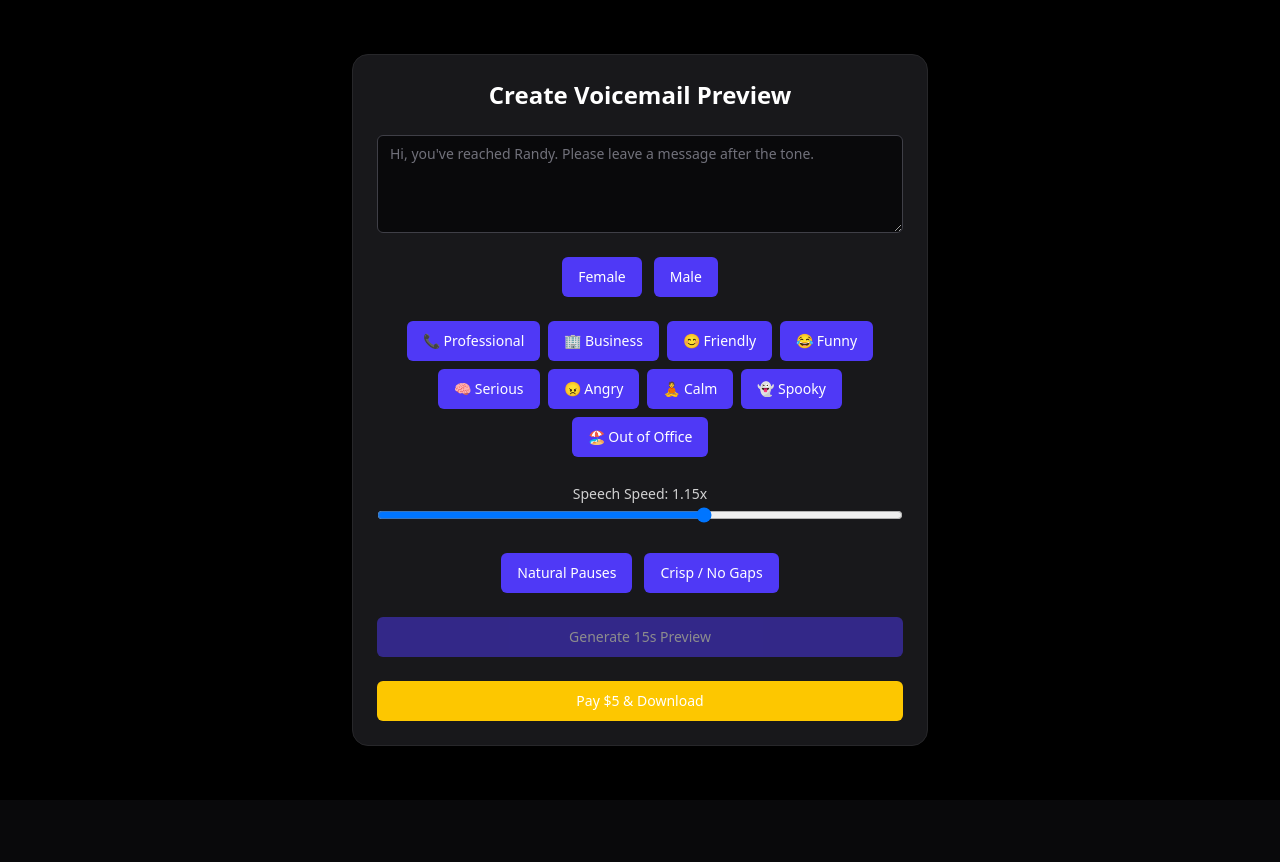
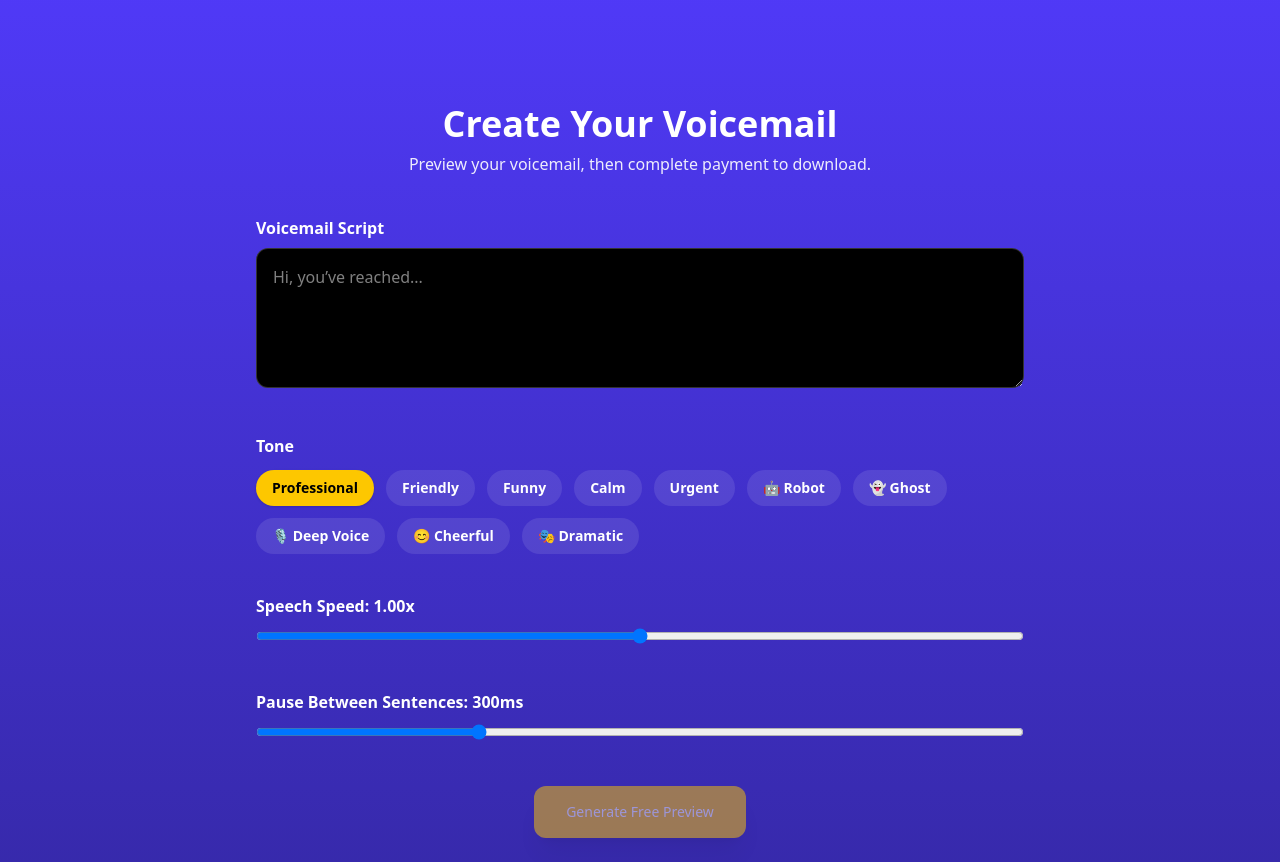
Before and after one commit to luckyone0701/voicemail-genie, a Next.js app: page /create in a window 1280 px wide. Before the commit the page ends 800 px from the top, so only its background shows below. Built offline with nearby package versions, Linux system fonts and the light colour scheme.

Commit message:
Fix Create page UI, tones, textarea styling, and pay flow

```diff
--- a/app/api/checkout/route.ts
+++ b/app/api/checkout/route.ts
@@ -1,3 +1,10 @@
+import Stripe from "stripe";
+import { NextResponse } from "next/server";
+
+const stripe = new Stripe(process.env.STRIPE_SECRET_KEY!);
+
+export async function POST() {
+  try {
     const session = await stripe.checkout.sessions.create({
       mode: "payment",
       payment_method_types: ["card"],
@@ -5,17 +12,25 @@ const session = await stripe.checkout.sessions.create({
         {
           price_data: {
             currency: "usd",
-        product_data: { name: "AI Voicemail Greeting" },
-        unit_amount: 500,
+            product_data: {
+              name: "Voicemail Greeting (Full Audio)",
+              description: "Unlock full-length AI voicemail audio",
+            },
+            unit_amount: 500, // $5.00
           },
           quantity: 1,
         },
       ],
-  success_url: `${process.env.NEXT_PUBLIC_APP_URL}/success`,
-  cancel_url: `${process.env.NEXT_PUBLIC_APP_URL}/create`,
-  metadata: {
-    notes,
-    tone,
-    voice,
-  },
+      success_url: `${process.env.NEXT_PUBLIC_SITE_URL}/success`,
+      cancel_url: `${process.env.NEXT_PUBLIC_SITE_URL}/create`,
     });
+
+    return NextResponse.json({ url: session.url });
+  } catch (error) {
+    console.error("Stripe checkout error:", error);
+    return NextResponse.json(
+      { error: "Failed to create checkout session" },
+      { status: 500 }
+    );
+  }
+}
--- a/app/api/webhook/route.ts
+++ b/app/api/webhook/route.ts
@@ -5,15 +5,9 @@ import path from "path";
 import crypto from "crypto";
 import OpenAI from "openai";
 
-export const config = {
-  api: {
-    bodyParser: false,
-  },
-};
 
-const stripe = new Stripe(process.env.STRIPE_SECRET_KEY!, {
-  apiVersion: "2024-04-10",
-});
+
+const stripe = new Stripe(process.env.STRIPE_SECRET_KEY!);
 
 const openai = new OpenAI({
   apiKey: process.env.OPENAI_API_KEY!,
--- a/app/create/page.tsx
+++ b/app/create/page.tsx
@@ -1,148 +1,165 @@
 "use client";
 
 import { useState } from "react";
+import { motion } from "framer-motion";
 import { Button } from "@/components/ui/button";
-import { Textarea } from "@/components/ui/textarea";
-import { Card } from "@/components/ui/card";
-import { TONES, ToneId } from "@/app/lib/tones";
 
-type Voice = "female" | "male";
-type PauseStyle = "natural" | "crisp";
+type ToneId =
+  | "professional"
+  | "friendly"
+  | "funny"
+  | "calm"
+  | "urgent"
+  | "robot"
+  | "ghost"
+  | "deep"
+  | "cheerful"
+  | "dramatic";
+
+const TONES: { id: ToneId; label: string }[] = [
+  { id: "professional", label: "Professional" },
+  { id: "friendly", label: "Friendly" },
+  { id: "funny", label: "Funny" },
+  { id: "calm", label: "Calm" },
+  { id: "urgent", label: "Urgent" },
+  { id: "robot", label: "🤖 Robot" },
+  { id: "ghost", label: "👻 Ghost" },
+  { id: "deep", label: "🎙️ Deep Voice" },
+  { id: "cheerful", label: "😊 Cheerful" },
+  { id: "dramatic", label: "🎭 Dramatic" },
+];
 
 export default function CreatePage() {
-  const [notes, setNotes] = useState("");
+  const [script, setScript] = useState("");
   const [tone, setTone] = useState<ToneId>("professional");
-  const [voice, setVoice] = useState<Voice>("female");
-  const [speed, setSpeed] = useState(1.15);
-  const [pauseStyle, setPauseStyle] = useState<PauseStyle>("natural");
-
+  const [speed, setSpeed] = useState(1);
+  const [pause, setPause] = useState(300);
+  const [previewUrl, setPreviewUrl] = useState<string | null>(null);
   const [loading, setLoading] = useState(false);
-  const [audioUrl, setAudioUrl] = useState<string | null>(null);
 
   async function generatePreview() {
     setLoading(true);
-    setAudioUrl(null);
 
-    const res = await fetch("/api/preview", {
-      method: "POST",
-      headers: { "Content-Type": "application/json" },
-      body: JSON.stringify({
-        notes,
-        tone,
-        voice,
-        speed,
-        pauseStyle,
-      }),
-    });
-
-    const data = await res.json();
-    setAudioUrl(data.audioUrl);
+    // TEMP preview stub — replace with real API later
+    setTimeout(() => {
+      setPreviewUrl("/sample-preview.mp3");
       setLoading(false);
+    }, 1200);
   }
 
-  async function payAndDownload() {
+  async function startCheckout() {
     const res = await fetch("/api/checkout", { method: "POST" });
     const data = await res.json();
     window.location.href = data.url;
   }
 
   return (
-    <div className="min-h-screen bg-black text-white flex items-center justify-center px-4">
-      <Card className="w-full max-w-xl bg-zinc-900 border border-zinc-800 p-6 rounded-2xl space-y-6">
-        <h1 className="text-2xl font-bold text-center">
-          Create Voicemail Preview
-        </h1>
+    <div className="min-h-screen bg-gradient-to-b from-indigo-600 to-indigo-800 text-white p-6">
+      <motion.div
+        initial={{ opacity: 0, y: 20 }}
+        animate={{ opacity: 1, y: 0 }}
+        className="max-w-3xl mx-auto mt-20 space-y-10"
+      >
+        <header className="text-center space-y-2">
+          <h1 className="text-4xl font-extrabold">Create Your Voicemail</h1>
+          <p className="opacity-90">
+            Preview your voicemail, then complete payment to download.
+          </p>
+        </header>
 
-        {/* TEXT INPUT */}
-        <Textarea
-          placeholder="Hi, you've reached Randy. Please leave a message after the tone."
-          value={notes}
-          onChange={(e) => setNotes(e.target.value)}
-          rows={4}
+        {/* Script */}
+        <div>
+          <label className="block font-semibold mb-2">Voicemail Script</label>
+          <textarea
+            value={script}
+            onChange={(e) => setScript(e.target.value)}
+            placeholder="Hi, you’ve reached..."
+            className="w-full min-h-[140px] rounded-xl p-4
+                       bg-black text-white border border-white/20
+                       focus:outline-none focus:ring-2 focus:ring-yellow-400"
           />
-
-        {/* VOICE */}
-        <div className="flex justify-center gap-3">
-          {(["female", "male"] as Voice[]).map((v) => (
-            <Button
-              key={v}
-              variant={voice === v ? "default" : "outline"}
-              onClick={() => setVoice(v)}
-            >
-              {v === "female" ? "Female" : "Male"}
-            </Button>
-          ))}
         </div>
 
-        {/* TONES */}
-        <div className="flex justify-center gap-2 flex-wrap">
-          {TONES.map((t) => (
-            <Button
+        {/* Tone */}
+        <div>
+          <label className="block font-semibold mb-3">Tone</label>
+          <div className="flex flex-wrap gap-3">
+            {TONES.map((t) => {
+              const active = tone === t.id;
+              return (
+                <button
                   key={t.id}
-              variant={tone === t.id ? "default" : "outline"}
                   onClick={() => setTone(t.id)}
+                  className={`px-4 py-2 rounded-full text-sm font-semibold transition
+                    ${
+                      active
+                        ? "bg-yellow-400 text-black shadow"
+                        : "bg-white/10 hover:bg-white/20"
+                    }`}
                 >
                   {t.label}
-            </Button>
-          ))}
+                </button>
+              );
+            })}
+          </div>
         </div>
 
-        {/* SPEED */}
-        <div className="text-center space-y-2">
-          <label className="text-sm opacity-80">
+        {/* Speed */}
+        <div>
+          <label className="block font-semibold mb-2">
             Speech Speed: {speed.toFixed(2)}x
           </label>
           <input
             type="range"
-            min="0.9"
-            max="1.3"
+            min="0.75"
+            max="1.25"
             step="0.05"
             value={speed}
-            onChange={(e) => setSpeed(parseFloat(e.target.value))}
+            onChange={(e) => setSpeed(Number(e.target.value))}
             className="w-full"
           />
         </div>
 
-        {/* PAUSES */}
-        <div className="flex justify-center gap-3">
-          <Button
-            variant={pauseStyle === "natural" ? "default" : "outline"}
-            onClick={() => setPauseStyle("natural")}
-          >
-            Natural Pauses
-          </Button>
-          <Button
-            variant={pauseStyle === "crisp" ? "default" : "outline"}
-            onClick={() => setPauseStyle("crisp")}
-          >
-            Crisp / No Gaps
-          </Button>
+        {/* Pause */}
+        <div>
+          <label className="block font-semibold mb-2">
+            Pause Between Sentences: {pause}ms
+          </label>
+          <input
+            type="range"
+            min="100"
+            max="800"
+            step="50"
+            value={pause}
+            onChange={(e) => setPause(Number(e.target.value))}
+            className="w-full"
+          />
         </div>
 
-        {/* GENERATE */}
+        {/* Preview + Pay */}
+        <div className="text-center space-y-5">
           <Button
-          disabled={!notes || loading}
             onClick={generatePreview}
-          className="w-full"
+            disabled={!script || loading}
+            className="bg-yellow-400 text-black font-bold px-8 py-4 rounded-xl shadow-xl hover:bg-yellow-300"
           >
-          {loading ? "Generating…" : "Generate 15s Preview"}
+            {loading ? "Generating Preview…" : "Generate Free Preview"}
           </Button>
 
-        {/* AUDIO */}
-        {audioUrl && (
-          <audio controls className="w-full">
-            <source src={audioUrl} type="audio/mpeg" />
-          </audio>
-        )}
+          {previewUrl && (
+            <>
+              <audio controls src={previewUrl} className="w-full mt-4" />
 
-        {/* PAY */}
               <Button
-          onClick={payAndDownload}
-          className="w-full bg-yellow-400 text-black hover:bg-yellow-300"
+                onClick={startCheckout}
+                className="bg-indigo-900 text-white px-8 py-4 rounded-xl text-lg font-semibold hover:bg-indigo-950"
               >
                 Pay $5 & Download
               </Button>
-      </Card>
+            </>
+          )}
+        </div>
+      </motion.div>
     </div>
   );
 }
--- a/app/lib/stripe.ts
+++ b/app/lib/stripe.ts
@@ -4,6 +4,4 @@ if (!process.env.STRIPE_SECRET_KEY) {
   throw new Error("STRIPE_SECRET_KEY is not set");
 }
 
-export const stripe = new Stripe(process.env.STRIPE_SECRET_KEY, {
-  apiVersion: "2023-10-16", // ✅ SAFE VERSION
-});
+export const stripe = new Stripe(process.env.STRIPE_SECRET_KEY);
--- a/components/ui/button.tsx
+++ b/components/ui/button.tsx
@@ -1,26 +1,33 @@
+"use client";
+
 import * as React from "react";
 import { cn } from "@/lib/utils";
 
-export interface ButtonProps
-  extends React.ButtonHTMLAttributes<HTMLButtonElement> {}
+type ButtonVariant = "default" | "outline" | "ghost";
 
-const Button = React.forwardRef<HTMLButtonElement, ButtonProps>(
-  ({ className, ...props }, ref) => {
-    return (
-      <button
-        ref={ref}
-        className={cn(
-          "inline-flex items-center justify-center rounded-md text-sm font-medium transition-colors",
-          "bg-indigo-600 text-white hover:bg-indigo-700",
-          "h-10 px-4 py-2 disabled:opacity-50 disabled:pointer-events-none",
-          className
-        )}
-        {...props}
-      />
-    );
-  }
-);
+interface ButtonProps extends React.ButtonHTMLAttributes<HTMLButtonElement> {
+  variant?: ButtonVariant;
+}
 
-Button.displayName = "Button";
+export function Button({
+  variant = "default",
+  className,
+  ...props
+}: ButtonProps) {
+  const base =
+    "inline-flex items-center justify-center rounded-md text-sm font-medium transition-colors focus:outline-none disabled:opacity-50 disabled:pointer-events-none";
 
-export { Button };
+  const variants: Record<ButtonVariant, string> = {
+    default: "bg-indigo-600 text-white hover:bg-indigo-700",
+    outline:
+      "border border-gray-300 text-gray-900 hover:bg-gray-100 dark:text-white dark:border-gray-600 dark:hover:bg-gray-800",
+    ghost: "hover:bg-gray-100 dark:hover:bg-gray-800",
+  };
+
+  return (
+    <button
+      className={cn(base, variants[variant], className)}
+      {...props}
+    />
+  );
+}
```
Also changed, not shown: app/api/voicemail/download/[id]/route.ts (+28 -11 lines). Lines whose indentation alone changed are shown as unchanged.
